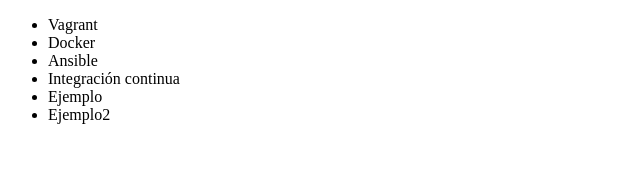
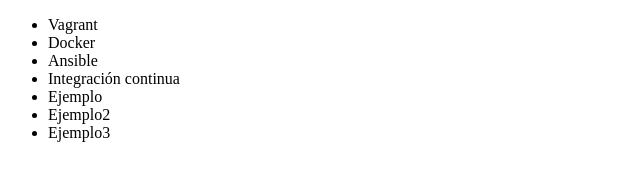
Before and after one commit to JulianAG981/Git, a plain HTML site: page index.html in a window 1280 px wide. Shown: the full height of the page, 0-640 px from the left. Drawn offline with Linux system fonts and the light colour scheme.

Commit message:
Agregado Ejemplo3

```diff
--- a/index.html
+++ b/index.html
@@ -13,6 +13,7 @@
          <li> Integración continua </li>
          <li> Ejemplo </li>
          <li> Ejemplo2   </li>
+         <li> Ejemplo3   </li>
      </ul>
 </body>
 
```
